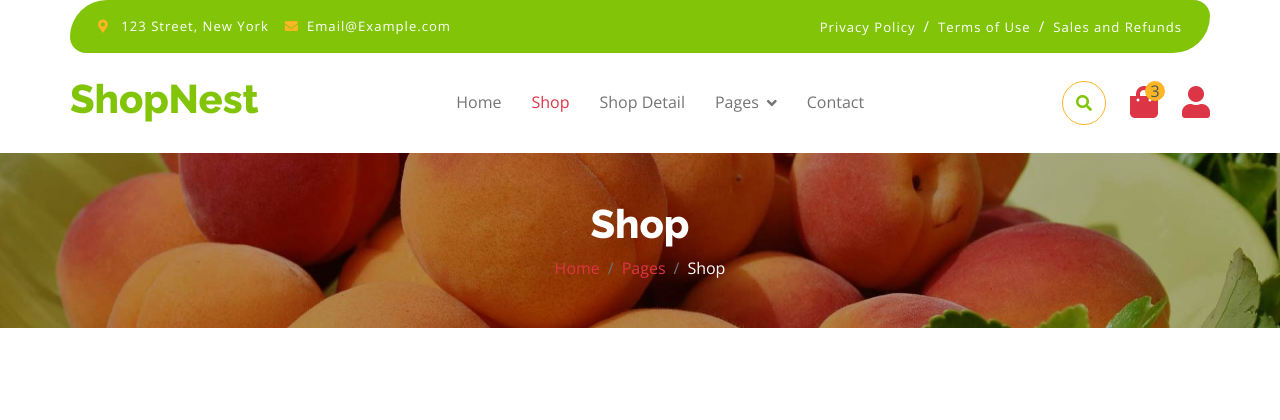
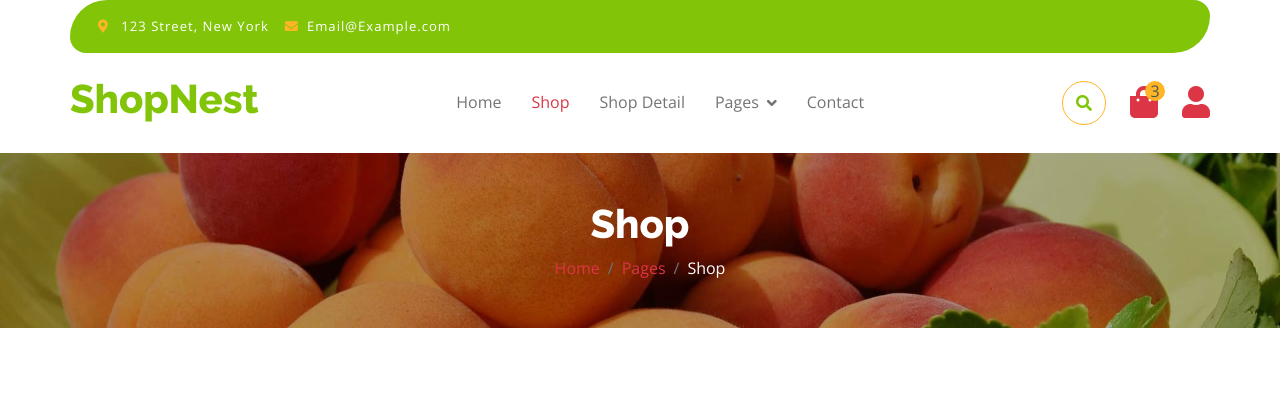
Before and after one commit to hassnbt/shopNest1, a Django app: page /shop/ in a window 1280 px wide. Shown: the top 420 px of the page. Run offline with Django 5.2, Linux system fonts and the light colour scheme; some libraries are stand-ins or nearby versions.

Commit message:
Navbar Fixed

```diff
--- a/django/ecom/templates/add_product.html
+++ b/django/ecom/templates/add_product.html
@@ -78,11 +78,11 @@
                 <small class="me-3"><i class="fas fa-map-marker-alt me-2 text-secondary"></i> <a href="#" class="text-white">Lahore , Pakistan</a></small>
                 <small class="me-3"><i class="fas fa-envelope me-2 text-secondary"></i><a href="#" class="text-white">ShopNest@gmail.com</a></small>
             </div>
-            <div class="top-link pe-2">
+            <!-- <div class="top-link pe-2">
                 <a href="#" class="text-white"><small class="text-white mx-2">Privacy Policy</small>/</a>
                 <a href="#" class="text-white"><small class="text-white mx-2">Terms of Use</small>/</a>
                 <a href="#" class="text-white"><small class="text-white ms-2">Sales and Refunds</small></a>
-            </div>
+            </div> -->
         </div>
     </div>
     <div class="container px-0">
--- a/django/ecom/templates/cart.html
+++ b/django/ecom/templates/cart.html
@@ -60,11 +60,11 @@
                         <small class="me-3"><i class="fas fa-map-marker-alt me-2 text-secondary"></i> <a href="#" class="text-white">Lahore , Pakistan</a></small>
                         <small class="me-3"><i class="fas fa-envelope me-2 text-secondary"></i><a href="#" class="text-white">ShopNest@gmail.com</a></small>
                     </div>
-                    <div class="top-link pe-2">
+                    <!-- <div class="top-link pe-2">
                         <a href="#" class="text-white"><small class="text-white mx-2">Privacy Policy</small>/</a>
                         <a href="#" class="text-white"><small class="text-white mx-2">Terms of Use</small>/</a>
                         <a href="#" class="text-white"><small class="text-white ms-2">Sales and Refunds</small></a>
-                    </div>
+                    </div> -->
                 </div>
             </div>
             <div class="container px-0">
--- a/django/ecom/templates/chackout.html
+++ b/django/ecom/templates/chackout.html
@@ -60,11 +60,11 @@
                         <small class="me-3"><i class="fas fa-map-marker-alt me-2 text-secondary"></i> <a href="#" class="text-white">Lahore , Pakistan</a></small>
                         <small class="me-3"><i class="fas fa-envelope me-2 text-secondary"></i><a href="#" class="text-white">ShopNest@gmail.com</a></small>
                     </div>
-                    <div class="top-link pe-2">
+                    <!-- <div class="top-link pe-2">
                         <a href="#" class="text-white"><small class="text-white mx-2">Privacy Policy</small>/</a>
                         <a href="#" class="text-white"><small class="text-white mx-2">Terms of Use</small>/</a>
                         <a href="#" class="text-white"><small class="text-white ms-2">Sales and Refunds</small></a>
-                    </div>
+                    </div> -->
                 </div>
             </div>
             <div class="container px-0">
--- a/django/ecom/templates/contact.html
+++ b/django/ecom/templates/contact.html
@@ -183,11 +183,11 @@
                         <small class="me-3"><i class="fas fa-map-marker-alt me-2 text-secondary"></i> <a href="#" class="text-white">Lahore , Pakistan</a></small>
                         <small class="me-3"><i class="fas fa-envelope me-2 text-secondary"></i><a href="#" class="text-white">ShopNest@gmail.com</a></small>
                     </div>
-                    <div class="top-link pe-2">
+                    <!-- <div class="top-link pe-2">
                         <a href="#" class="text-white"><small class="text-white mx-2">Privacy Policy</small>/</a>
                         <a href="#" class="text-white"><small class="text-white mx-2">Terms of Use</small>/</a>
                         <a href="#" class="text-white"><small class="text-white ms-2">Sales and Refunds</small></a>
-                    </div>
+                    </div> -->
                 </div>
             </div>
             <div class="container px-0">
--- a/django/ecom/templates/index.html
+++ b/django/ecom/templates/index.html
@@ -62,11 +62,11 @@
                         <small class="me-3"><i class="fas fa-map-marker-alt me-2 text-secondary"></i> <a href="#" class="text-white">Lahore , Pakistan</a></small>
                         <small class="me-3"><i class="fas fa-envelope me-2 text-secondary"></i><a href="#" class="text-white">ShopNest@gmail.com</a></small>
                     </div>
-                    <div class="top-link pe-2">
+                    <!-- <div class="top-link pe-2">
                         <a href="#" class="text-white"><small class="text-white mx-2">Privacy Policy</small>/</a>
                         <a href="#" class="text-white"><small class="text-white mx-2">Terms of Use</small>/</a>
                         <a href="#" class="text-white"><small class="text-white ms-2">Sales and Refunds</small></a>
-                    </div>
+                    </div> -->
                 </div>
             </div>
             <div class="container px-0">
--- a/django/ecom/templates/productdetails.html
+++ b/django/ecom/templates/productdetails.html
@@ -48,11 +48,11 @@
                         <small class="me-3"><i class="fas fa-map-marker-alt me-2 text-secondary"></i> <a href="#" class="text-white">Lahore , Pakistan</a></small>
                         <small class="me-3"><i class="fas fa-envelope me-2 text-secondary"></i><a href="#" class="text-white">ShopNest@gmail.com</a></small>
                     </div>
-                    <div class="top-link pe-2">
+                    <!-- <div class="top-link pe-2">
                         <a href="#" class="text-white"><small class="text-white mx-2">Privacy Policy</small>/</a>
                         <a href="#" class="text-white"><small class="text-white mx-2">Terms of Use</small>/</a>
                         <a href="#" class="text-white"><small class="text-white ms-2">Sales and Refunds</small></a>
-                    </div>
+                    </div> -->
                 </div>
             </div>
             <div class="container px-0">
--- a/django/ecom/templates/shop-detail.html
+++ b/django/ecom/templates/shop-detail.html
@@ -61,11 +61,11 @@
                         <small class="me-3"><i class="fas fa-map-marker-alt me-2 text-secondary"></i> <a href="#" class="text-white">Lahore , Pakistan</a></small>
                         <small class="me-3"><i class="fas fa-envelope me-2 text-secondary"></i><a href="#" class="text-white">ShopNest@gmail.com</a></small>
                     </div>
-                    <div class="top-link pe-2">
+                    <!-- <div class="top-link pe-2">
                         <a href="#" class="text-white"><small class="text-white mx-2">Privacy Policy</small>/</a>
                         <a href="#" class="text-white"><small class="text-white mx-2">Terms of Use</small>/</a>
                         <a href="#" class="text-white"><small class="text-white ms-2">Sales and Refunds</small></a>
-                    </div>
+                    </div> -->
                 </div>
             </div>
             <div class="container px-0">
--- a/django/ecom/templates/shop.html
+++ b/django/ecom/templates/shop.html
@@ -46,11 +46,11 @@
                         <small class="me-3"><i class="fas fa-map-marker-alt me-2 text-secondary"></i> <a href="#" class="text-white">123 Street, New York</a></small>
                         <small class="me-3"><i class="fas fa-envelope me-2 text-secondary"></i><a href="#" class="text-white">Email@Example.com</a></small>
                     </div>
-                    <div class="top-link pe-2">
+                    <!-- <div class="top-link pe-2">
                         <a href="#" class="text-white"><small class="text-white mx-2">Privacy Policy</small>/</a>
                         <a href="#" class="text-white"><small class="text-white mx-2">Terms of Use</small>/</a>
                         <a href="#" class="text-white"><small class="text-white ms-2">Sales and Refunds</small></a>
-                    </div>
+                    </div> -->
                 </div>
             </div>
             <div class="container px-0">
```
Also changed, not shown: django/ecom/db.sqlite3, django/ecom/templates/template.html (deleted).
